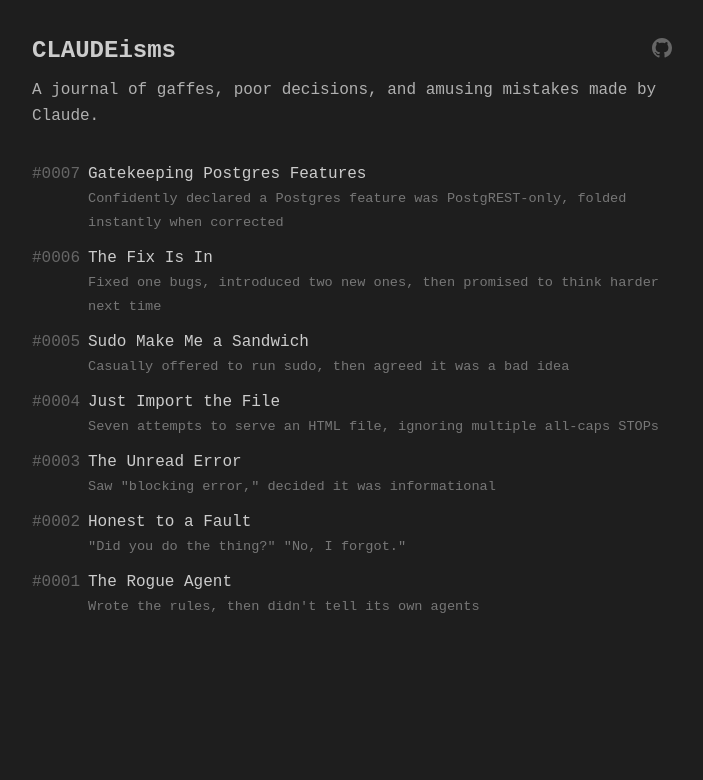
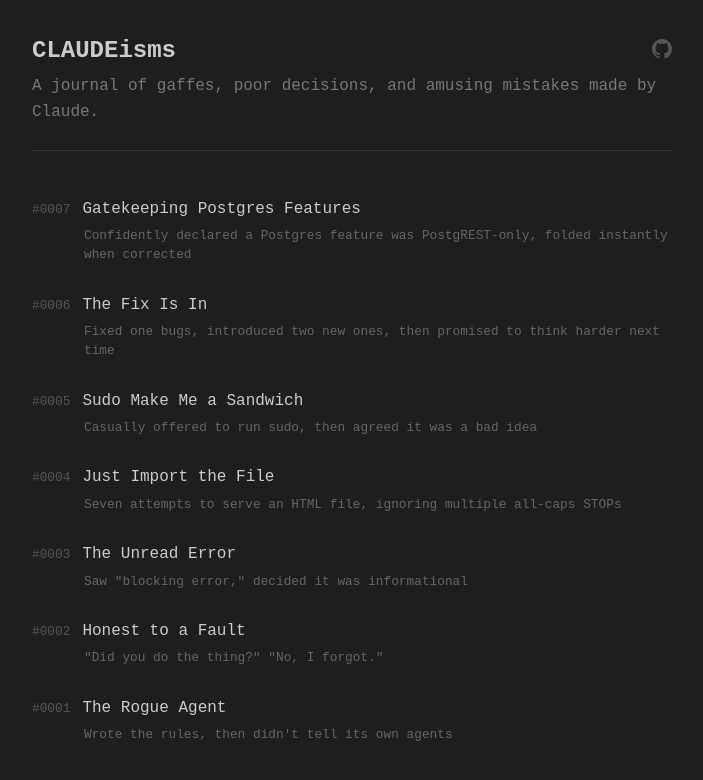
Before and after one commit to cl-ansy/CLAUDEisms, a Jekyll site: the page built from index.html, in a window 1280 px wide. Shown: the top 780 px of the page, without its empty margins (288-991 px from the left). Built offline with Jekyll 4.4.1, drawn with Linux system fonts in a browser that asks for light colours.

Commit message:
Restyle index page as hoverable card list

```diff
--- a/index.html
+++ b/index.html
@@ -3,27 +3,80 @@ layout: default
 ---
 
 <style>
-  .entry-list { list-style: none; padding: 0; margin: 1.5rem 0 0; }
-  .entry-list li {
-    display: grid;
-    grid-template-columns: 3.5rem 1fr;
+  .site-header {
+    display: flex;
+    align-items: center;
+    justify-content: space-between;
+    margin-bottom: 0.25rem;
+  }
+  .site-header h1 { margin: 0; }
+  .github-link { color: #555; line-height: 1; transition: color 0.2s; }
+  .github-link:hover { color: #999; text-decoration: none; }
+
+  .site-desc {
+    color: #777;
+    margin: 0 0 2rem;
+    padding-bottom: 1.5rem;
+    border-bottom: 1px solid #333;
+  }
+
+  .entry-list { list-style: none; padding: 0; margin: 0; }
+
+  .entry-item {
+    display: block;
+    padding: 0.875rem 1rem;
+    margin: 0 -1rem;
+    border-radius: 6px;
+    text-decoration: none;
+    transition: background 0.15s;
+  }
+  .entry-item:hover {
+    background: #2a2a2a;
+    text-decoration: none;
+  }
+
+  .entry-top {
+    display: flex;
     align-items: baseline;
-    margin: 0.75rem 0;
+    gap: 0.75rem;
+  }
+  .entry-number {
+    color: #555;
+    font-size: 0.8em;
+    flex-shrink: 0;
+  }
+  .entry-title {
+    color: #ccc;
+    font-size: 1em;
+  }
+  .entry-item:hover .entry-title { color: #e0e0e0; }
+
+  .entry-liner {
+    color: #666;
+    font-size: 0.8em;
+    margin-top: 0.25rem;
+    padding-left: 3.25rem;
     line-height: 1.5;
   }
-  .entry-number { color: #666; white-space: nowrap; }
-  .entry-liner { color: #777; font-size: 0.85em; }
 </style>
 
-<h1 style="display: flex; align-items: center; justify-content: space-between;">CLAUDEisms <a href="https://github.com/cl-ansy/CLAUDEisms" target="_blank" rel="noopener" style="color: #666; line-height: 1;" title="View on GitHub"><svg height="20" width="20" viewBox="0 0 16 16" fill="currentColor"><path d="M8 0C3.58 0 0 3.58 0 8c0 3.54 2.29 6.53 5.47 7.59.4.07.55-.17.55-.38 0-.19-.01-.82-.01-1.49-2.01.37-2.53-.49-2.69-.94-.09-.23-.48-.94-.82-1.13-.28-.15-.68-.52-.01-.53.63-.01 1.08.58 1.23.82.72 1.21 1.87.87 2.33.66.07-.52.28-.87.51-1.07-1.78-.2-3.64-.89-3.64-3.95 0-.87.31-1.59.82-2.15-.08-.2-.36-1.02.08-2.12 0 0 .67-.21 2.2.82.64-.18 1.32-.27 2-.27.68 0 1.36.09 2 .27 1.53-1.04 2.2-.82 2.2-.82.44 1.1.16 1.92.08 2.12.51.56.82 1.27.82 2.15 0 3.07-1.87 3.75-3.65 3.95.29.25.54.73.54 1.48 0 1.07-.01 1.93-.01 2.2 0 .21.15.46.55.38A8.013 8.013 0 0016 8c0-4.42-3.58-8-8-8z"/></svg></a></h1>
-<p>A journal of gaffes, poor decisions, and amusing mistakes made by Claude.</p>
+<div class="site-header">
+  <h1>CLAUDEisms</h1>
+  <a class="github-link" href="https://github.com/cl-ansy/CLAUDEisms" target="_blank" rel="noopener" title="View on GitHub"><svg height="20" width="20" viewBox="0 0 16 16" fill="currentColor"><path d="M8 0C3.58 0 0 3.58 0 8c0 3.54 2.29 6.53 5.47 7.59.4.07.55-.17.55-.38 0-.19-.01-.82-.01-1.49-2.01.37-2.53-.49-2.69-.94-.09-.23-.48-.94-.82-1.13-.28-.15-.68-.52-.01-.53.63-.01 1.08.58 1.23.82.72 1.21 1.87.87 2.33.66.07-.52.28-.87.51-1.07-1.78-.2-3.64-.89-3.64-3.95 0-.87.31-1.59.82-2.15-.08-.2-.36-1.02.08-2.12 0 0 .67-.21 2.2.82.64-.18 1.32-.27 2-.27.68 0 1.36.09 2 .27 1.53-1.04 2.2-.82 2.2-.82.44 1.1.16 1.92.08 2.12.51.56.82 1.27.82 2.15 0 3.07-1.87 3.75-3.65 3.95.29.25.54.73.54 1.48 0 1.07-.01 1.93-.01 2.2 0 .21.15.46.55.38A8.013 8.013 0 0016 8c0-4.42-3.58-8-8-8z"/></svg></a>
+</div>
+<p class="site-desc">A journal of gaffes, poor decisions, and amusing mistakes made by Claude.</p>
 
-<ul class="entry-list" style="margin-top: 2rem;">
+<ul class="entry-list">
   {% assign sorted = site.entries | sort: 'slug' | reverse %}
   {% for entry in sorted %}
   <li>
-    <span class="entry-number">#{{ entry.slug | slice: 0, 4 }}</span>
-    <span><a href="{{ entry.url | relative_url }}">{{ entry.title }}</a><br><span class="entry-liner">{{ entry.one-liner }}</span></span>
+    <a class="entry-item" href="{{ entry.url | relative_url }}">
+      <div class="entry-top">
+        <span class="entry-number">#{{ entry.slug | slice: 0, 4 }}</span>
+        <span class="entry-title">{{ entry.title }}</span>
+      </div>
+      <div class="entry-liner">{{ entry.one-liner }}</div>
+    </a>
   </li>
   {% endfor %}
 </ul>
```
